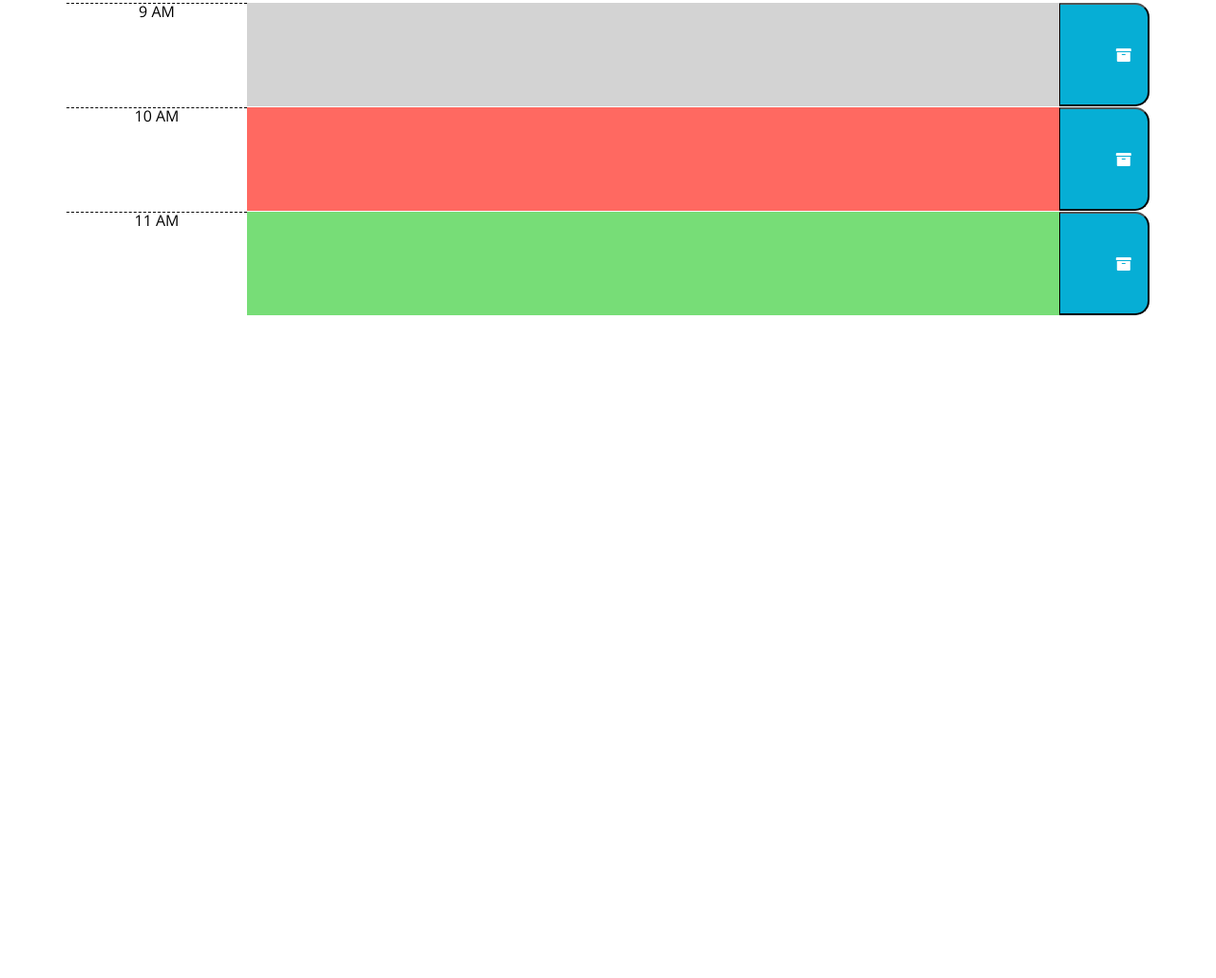
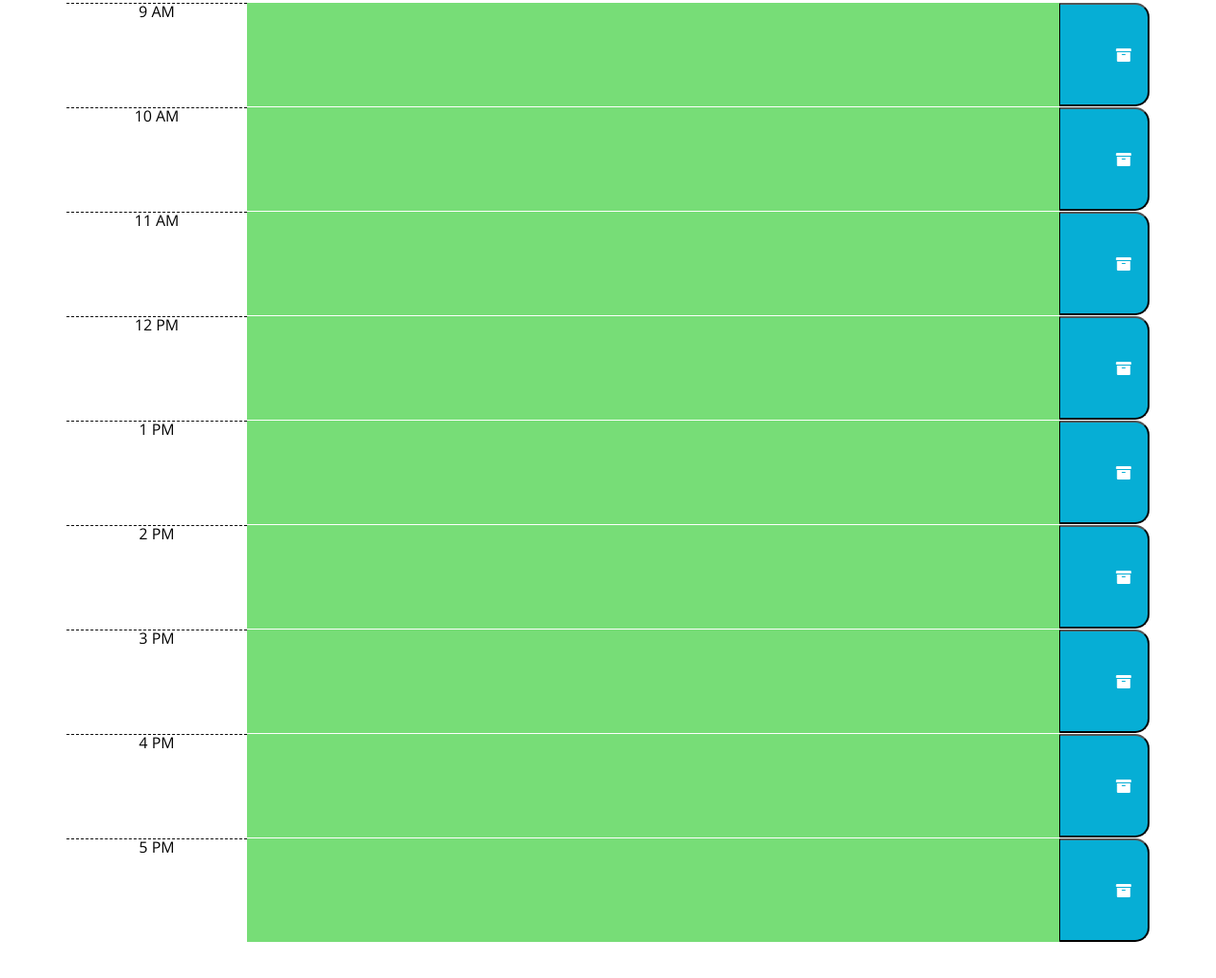
Before and after one commit to queenmcsteve/Homework-05, a plain HTML site: page index.html in a window 1280 px wide. Shown: the part 334-1364 px from the top of the page at 95% size. Before the commit the page ends 800 px from the top, so only its background shows below. Drawn offline with nearby package versions, Linux system fonts and the light colour scheme.

Commit message:
added other time-blocks, added current time from moment.js

```diff
--- a/assets/script/script.js
+++ b/assets/script/script.js
@@ -5,26 +5,14 @@ var currentTime = moment();
 //display date in jumbotron
 $("#currentDay").text(currentTime.format("MMMM Do, YYYY"));
 //create a variable to hold the current hour
-// var currentHour = currentTime.hour();
+var currentHour = currentTime.hour();
 
-//temp currentHour var for building
-var currentHour = 10;
-
-// console.log(currentHour);
-// //translate current time into a time state (past, present, future)
-// function getCurrentTimeState(hour, currentHour) {
-//   return hour < currentHour
-//     ? "past"
-//     : hour === currentHour
-//     ? "present"
-//     : "future";
-// }
-// getCurrentTimeState();
-// console.log(getCurrentTimeState());
+// //temp currentHour var for building
+// var currentHour = 10;
 
 //color blocks based on relative time state
 var colorTimeBlocks = function () {
-  for (var i = 9; i < 12; i++) {
+  for (var i = 9; i < 18; i++) {
     var taskArea = $("#task-" + i);
     if (currentHour > i) {
       $(taskArea).addClass("past");
@@ -39,7 +27,7 @@ colorTimeBlocks();
 
 //add text area to time blocks
 $(".taskBin").on("click", "p", function () {
-  console.log("p element was clicked");
+  // console.log("p element was clicked");
   var text = $(this).text().trim();
   var textInput = $("<textarea>").addClass("form-control").val(text);
 
@@ -50,7 +38,7 @@ $(".taskBin").on("click", "p", function () {
 //update time block with entered text
 $(".taskBin").on("blur", "textarea", function () {
   var text = $(this).val().trim();
-  console.log(text);
+  // console.log(text);
 
   var taskP = $("<p>").addClass("taskItem").text(text);
 
@@ -59,7 +47,7 @@ $(".taskBin").on("blur", "textarea", function () {
 
 //save text entry to localStorage
 $(".saveBtn").on("click", function () {
-  console.log($(".saveBtn").index(this) + "th save button clicked");
+  // console.log($(".saveBtn").index(this) + "th save button clicked");
   var index = $(".saveBtn").index(this);
   tasks[index] = $(this).parent().find(".taskItem").text();
   localStorage.setItem("tasks", JSON.stringify(tasks));
@@ -71,7 +59,7 @@ var loadTasks = function () {
   if (tasks === null) {
     tasks = {};
   }
-  console.log(tasks);
+  // console.log(tasks);
   printTasks();
 };
 
@@ -82,7 +70,7 @@ var printTasks = function () {
       .addClass("description task-item-" + list)
       .text(arr);
 
-    console.log(list + " " + taskP);
+    // console.log(list + " & " + JSON.stringify(tasks));
 
     $("#task-item-" + list).replaceWith(taskP);
   });
--- a/index.html
+++ b/index.html
@@ -58,6 +58,60 @@
           <i class="fa fa-archive"></i>
         </button>
       </div>
+      <div class="row time-block">
+        <div class="col-2 hour">12 PM</div>
+        <div class="col-9 taskBin" id="task-12">
+          <p id="task-item-3"></p>
+        </div>
+        <button class="col-1 saveBtn" id="save-btn">
+          <i class="fa fa-archive"></i>
+        </button>
+      </div>
+      <div class="row time-block">
+        <div class="col-2 hour">1 PM</div>
+        <div class="col-9 taskBin" id="task-13">
+          <p id="task-item-4"></p>
+        </div>
+        <button class="col-1 saveBtn" id="save-btn">
+          <i class="fa fa-archive"></i>
+        </button>
+      </div>
+      <div class="row time-block">
+        <div class="col-2 hour">2 PM</div>
+        <div class="col-9 taskBin" id="task-14">
+          <p id="task-item-5"></p>
+        </div>
+        <button class="col-1 saveBtn" id="save-btn">
+          <i class="fa fa-archive"></i>
+        </button>
+      </div>
+      <div class="row time-block">
+        <div class="col-2 hour">3 PM</div>
+        <div class="col-9 taskBin" id="task-15">
+          <p id="task-item-6"></p>
+        </div>
+        <button class="col-1 saveBtn" id="save-btn">
+          <i class="fa fa-archive"></i>
+        </button>
+      </div>
+      <div class="row time-block">
+        <div class="col-2 hour">4 PM</div>
+        <div class="col-9 taskBin" id="task-16">
+          <p id="task-item-7"></p>
+        </div>
+        <button class="col-1 saveBtn" id="save-btn">
+          <i class="fa fa-archive"></i>
+        </button>
+      </div>
+      <div class="row time-block">
+        <div class="col-2 hour">5 PM</div>
+        <div class="col-9 taskBin" id="task-17">
+          <p id="task-item-8"></p>
+        </div>
+        <button class="col-1 saveBtn" id="save-btn">
+          <i class="fa fa-archive"></i>
+        </button>
+      </div>
     </div>
     <script src="./assets/script/script.js"></script>
   </body>
```
